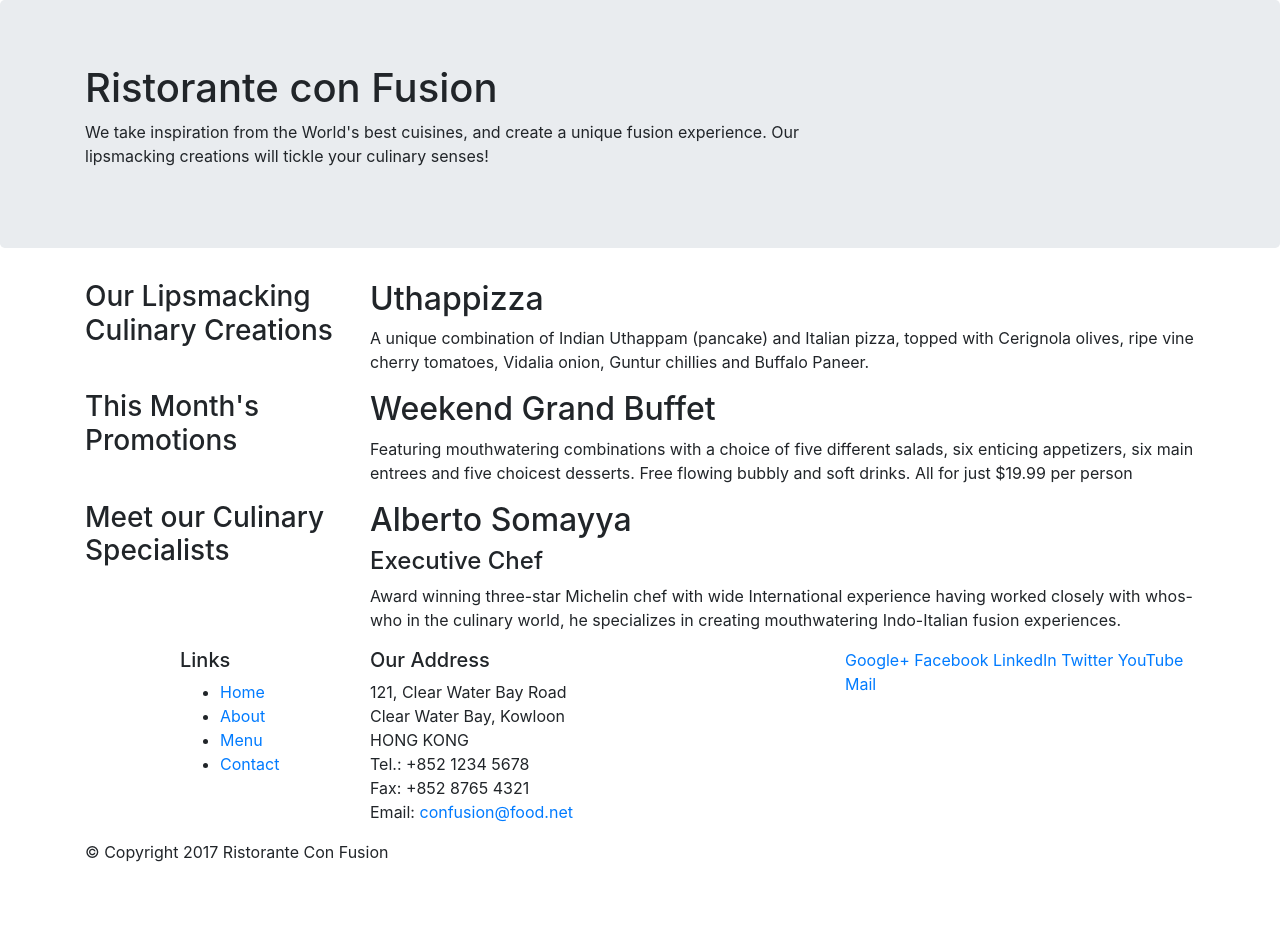
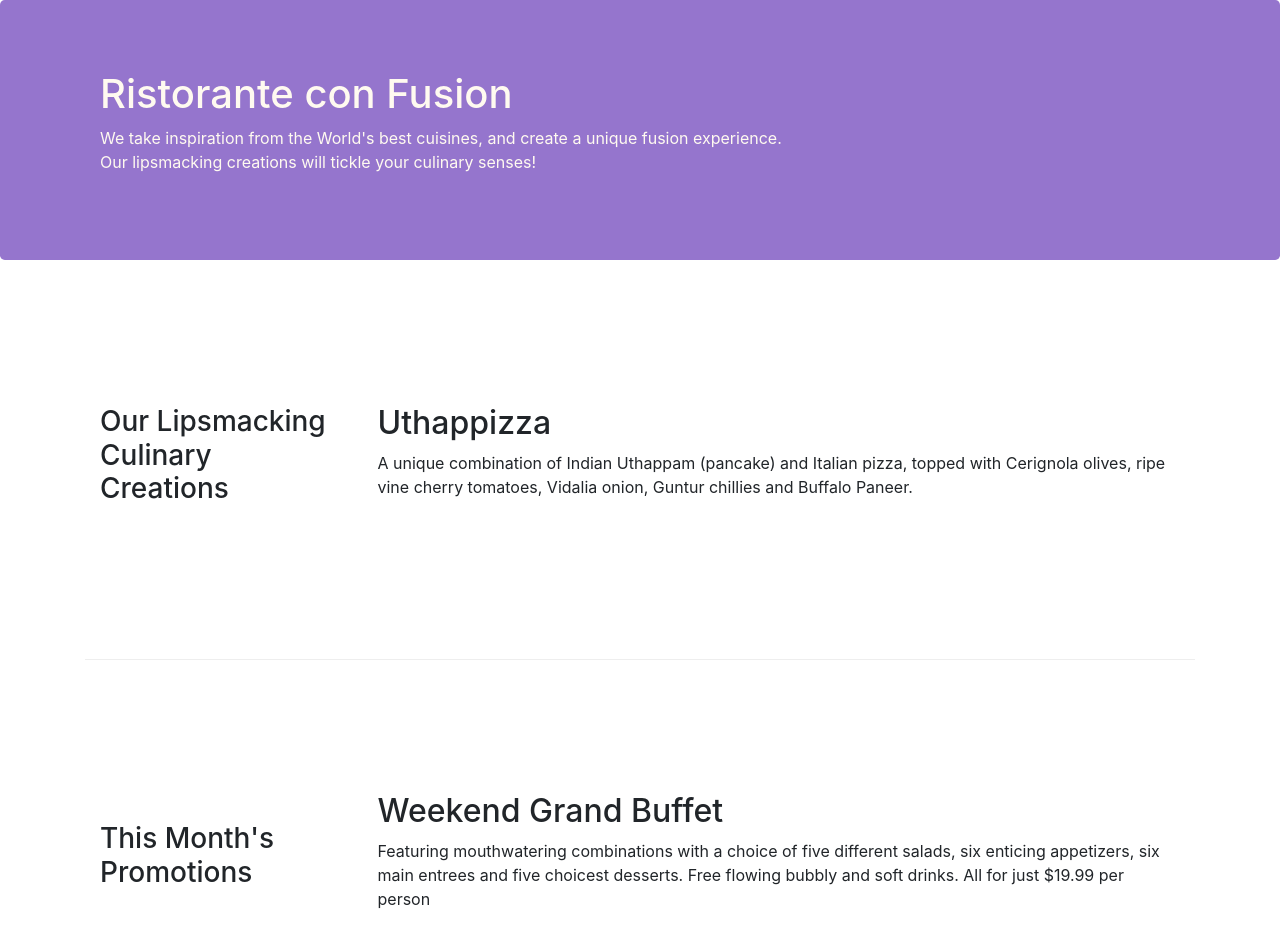
Before and after one commit to obfusticatedcode/bootstrap, a website: page index.html in a window 1280 px wide. Shown: the top 952 px of the page. Before the commit the page ends 880 px from the top, so only its background shows below. Drawn offline with nearby package versions, Linux system fonts and the light colour scheme.

Commit message:
bootstrap grid part 2

```diff
--- /dev/null
+++ b/css/style.css
@@ -0,0 +1,34 @@
+.row-header {
+  margin: 0 auto;
+  padding: 0;
+}
+
+.row-content {
+  margin: 0 auto;
+  padding: 50px 0 50px 0;
+  border-bottom: 1px ridge;
+  min-height: 400px;
+}
+
+.footer {
+  background-color: #D1C4E9;
+  margin: 0 auto;
+  padding: 20px 0 20 0;
+}
+
+.jumbotron {
+  padding: 70px 30px 70px 30px;
+  margin: 0 auto;
+  background: #9575CD;
+  color: floralwhite;
+}
+
+.social-links {
+  text-align: center;
+}
+
+address {
+  font-size: 80%;
+  margin: 0;
+  color: #0f0f0f;
+}
--- a/index.html
+++ b/index.html
@@ -8,6 +8,7 @@
   <meta http-equiv="x-ua-compatible" content="ie=edge">
   <!-- Bootstrap CSS -->
   <link rel="stylesheet" href="node_modules/bootstrap/dist/css/bootstrap.min.css">
+  <link rel="stylesheet" href="css/style.css">
   <title>Ristorante Con Fusion</title>
 </head>
 
@@ -15,7 +16,7 @@
   <!-- header -->
   <header class="jumbotron">
     <div class="container">
-      <div class="row">
+      <div class="row row-header">
         <div class="col-12 col-sm-8">
           <h1>Ristorante con Fusion</h1>
           <p>We take inspiration from the World's best cuisines, and create a unique fusion experience. Our lipsmacking creations will tickle your culinary senses!</p>
@@ -28,18 +29,18 @@
 <!-- content rows -->
 <!-- first row -->
   <div class="container">
-    <div class="row">
-      <div class="col-sm-4 push-sm-8 col-md-3 push-md-9">
+    <div class="row row-content align-items-center">
+      <div class="col-sm-4 col-md-3 flex-last">
         <h3>Our Lipsmacking Culinary Creations</h3>
       </div>
-      <div class="col-sm pull-sm-4 col-md pull-md-3">
+      <div class="col-sm  col-md flex-first">
         <h2>Uthappizza</h2>
         <p>A unique combination of Indian Uthappam (pancake) and Italian pizza, topped with Cerignola olives, ripe vine cherry tomatoes, Vidalia onion, Guntur chillies and Buffalo Paneer.</p>
       </div>
     </div>
 
 <!-- second row -->
-    <div class="row">
+    <div class="row row-content align-items-center">
       <div class="col-sm-4 col-md-3">
         <h3>This Month's Promotions</h3>
       </div>
@@ -49,11 +50,11 @@
       </div>
     </div>
 <!-- third row -->
-    <div class="row">
-      <div class="col-sm-4 push-sm-8 col-md-3 push-md-9">
+    <div class="row row-content align-items-center">
+      <div class="col-sm-4 col-md-3 flex-last">
         <h3>Meet our Culinary Specialists</h3>
       </div>
-      <div class="col-sm pull-sm-4 col-md pull-md-3">
+      <div class="col-sm  col-md flex-first">
         <h2>Alberto Somayya</h2>
         <h4>Executive Chef</h4>
         <p>Award winning three-star Michelin chef with wide International experience having worked closely with whos-who in the culinary world, he specializes in creating mouthwatering Indo-Italian fusion experiences. </p>
@@ -62,12 +63,12 @@
   </div>
 
   <!-- footer -->
-  <footer>
+  <footer class="footer">
     <div class="container">
       <div class="row">
         <div class="col-5 offset-1 col-sm-2">
           <h5>Links</h5>
-          <ul>
+          <ul class="list-unstyled">
             <li><a href="#">Home</a></li>
             <li><a href="#">About</a></li>
             <li><a href="#">Menu</a></li>
@@ -85,8 +86,8 @@
             Email: <a href="mailto:confusion@food.net">confusion@food.net</a>
           </address>
         </div>
-        <div class="col col-sm-4">
-          <div>
+        <div class="col col-sm-4 align-self-center">
+          <div class="social-links">
             <a href="http://google.com/+">Google+</a>
             <a href="http://www.facebook.com/profile.php?id=">Facebook</a>
             <a href="http://www.linkedin.com/in/">LinkedIn</a>
@@ -96,7 +97,7 @@
           </div>
         </div>
       </div>
-      <div class="row">
+      <div class="row justify-content-center">
         <div class="col-auto">
           <p>© Copyright 2017 Ristorante Con Fusion</p>
         </div>
```
